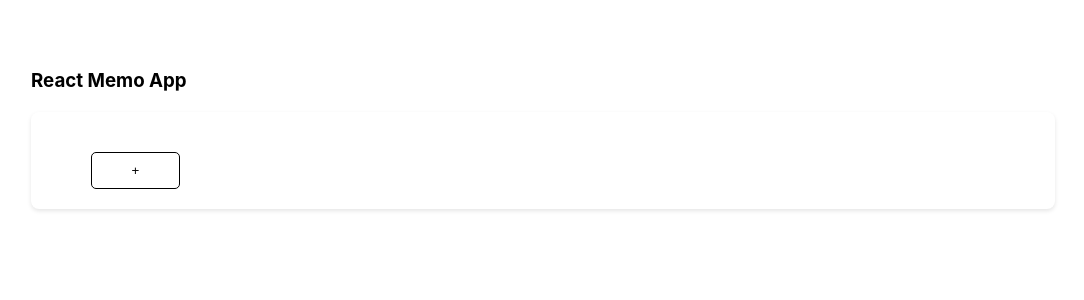
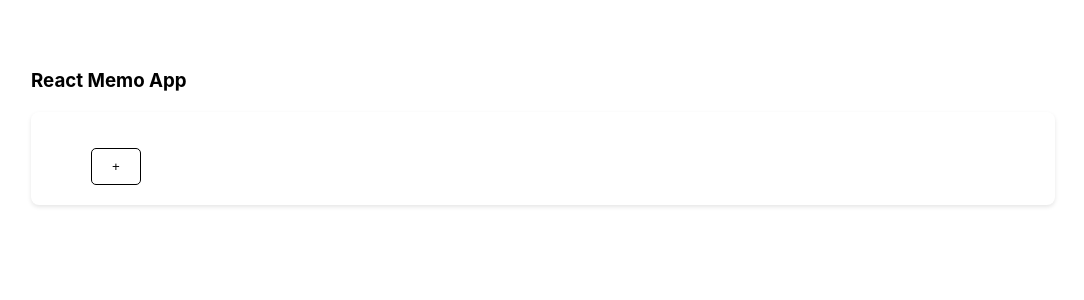
Before and after one commit to Shrimprin/react-memo-app, a React (Create React App) app: page / in a window 1280 px wide. Shown: the top 300 px of the page, without its empty margins (97-1181 px from the left). Built offline with nearby package versions, Linux system fonts and the light colour scheme.

Commit message:
ボタンのスタイルを切り出し

```diff
--- a/src/components/Form.jsx
+++ b/src/components/Form.jsx
@@ -1,5 +1,7 @@
 import React, { useState, useEffect } from "react";
 import styled from "styled-components";
+
+import { StyledButton } from "./StyledButton";
 
 const FormContainer = styled.div`
   padding: 20px;
@@ -14,21 +16,6 @@ const StyledTextArea = styled.textarea`
   border: 1px solid lightgray;
   border-radius: 4px;
   resize: none;
-`;
-
-const StyledButton = styled.button`
-  padding: 10px 20px;
-  margin-right: 10px;
-  background-color: white;
-  color: black;
-  border: 1px solid black;
-  border-radius: 5px;
-  cursor: pointer;
-
-  &:hover {
-    background-color: black;
-    color: white;
-  }
 `;
 
 const ButtonsContainer = styled.div`
--- a/src/components/List.jsx
+++ b/src/components/List.jsx
@@ -1,5 +1,7 @@
 import React from "react";
 import styled from "styled-components";
+
+import { StyledButton } from "./StyledButton";
 
 const ListContainer = styled.div`
   padding: 20px;
@@ -29,23 +31,6 @@ const EditingListItem = styled(ListItem)`
   }
   &:hover {
     text-decoration: none;
-  }
-`;
-
-const AddButton = styled.button`
-  display: block;
-  width: 30%;
-  padding: 10px 0;
-  margin: 20px 0 0 40px;
-  background-color: white;
-  color: black;
-  border: 1px solid black;
-  border-radius: 5px;
-  cursor: pointer;
-
-  &:hover {
-    background-color: black;
-    color: white;
   }
 `;
 
@@ -85,7 +70,7 @@ export default function List({
   return (
     <ListContainer>
       <ul>{listItems}</ul>
-      <AddButton onClick={newMemo}>+</AddButton>
+      <StyledButton onClick={newMemo}>+</StyledButton>
     </ListContainer>
   );
 }
--- /dev/null
+++ b/src/components/StyledButton.jsx
@@ -0,0 +1,16 @@
+import styled from "styled-components";
+
+export const StyledButton = styled.button`
+  padding: 10px 20px;
+  margin-left: 40px;
+  background-color: white;
+  color: black;
+  border: 1px solid black;
+  border-radius: 5px;
+  cursor: pointer;
+
+  &:hover {
+    background-color: black;
+    color: white;
+  }
+`;
```
